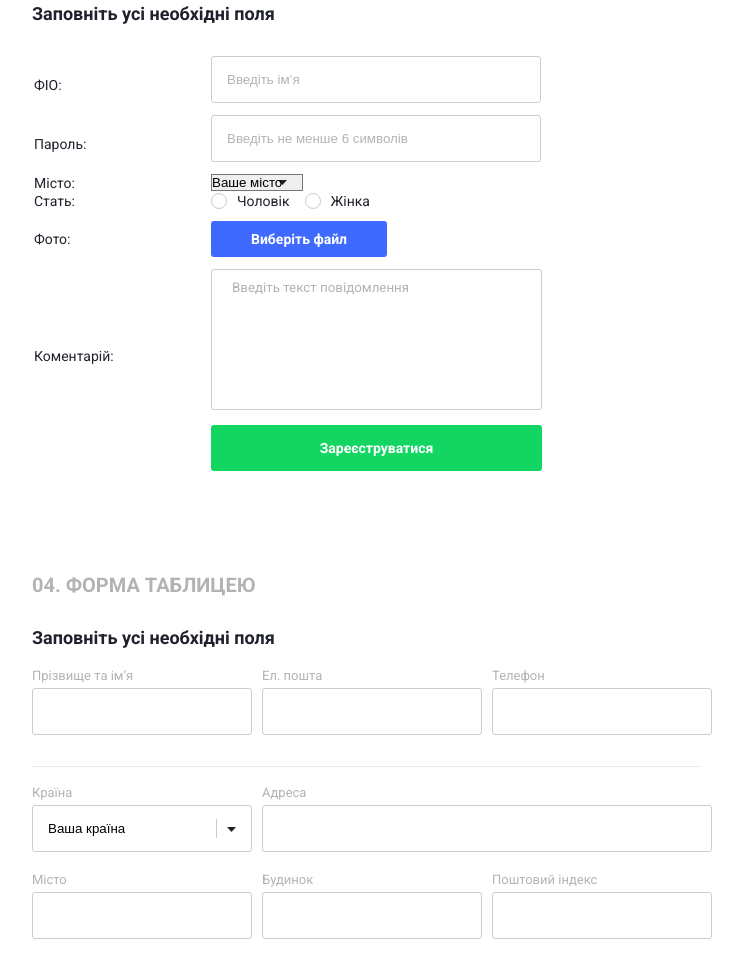
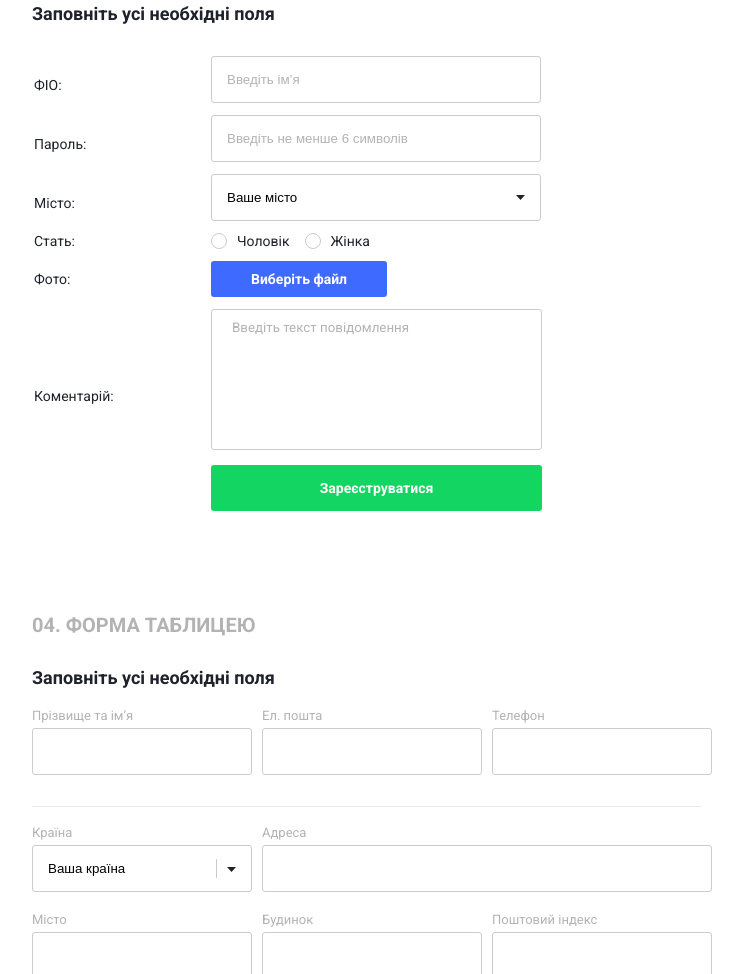
Before and after one commit to skachpro/forms, a plain HTML site: page index.html in a window 1280 px wide. Shown: the part 1350-2324 px from the top of the page, without its empty margins (96-839 px from the left). Drawn offline with Linux system fonts and the light colour scheme; a web font is replaced by a local one.

Commit message:
take city 3s

```diff
--- a/css/style.css
+++ b/css/style.css
@@ -91,7 +91,7 @@ input {
 #enter6,
 #enter-email,
 #take-city1,
-#take-city3,
+#take-city4,
 #textarea,
 #textarea1,
 #simple-button,
@@ -149,7 +149,7 @@ input {
 #enter6,
 #enter-email,
 #take-city1,
-#take-city3 {
+#take-city4 {
     padding: 15px;
     width: 330px;
     border-radius: 3px;
```
